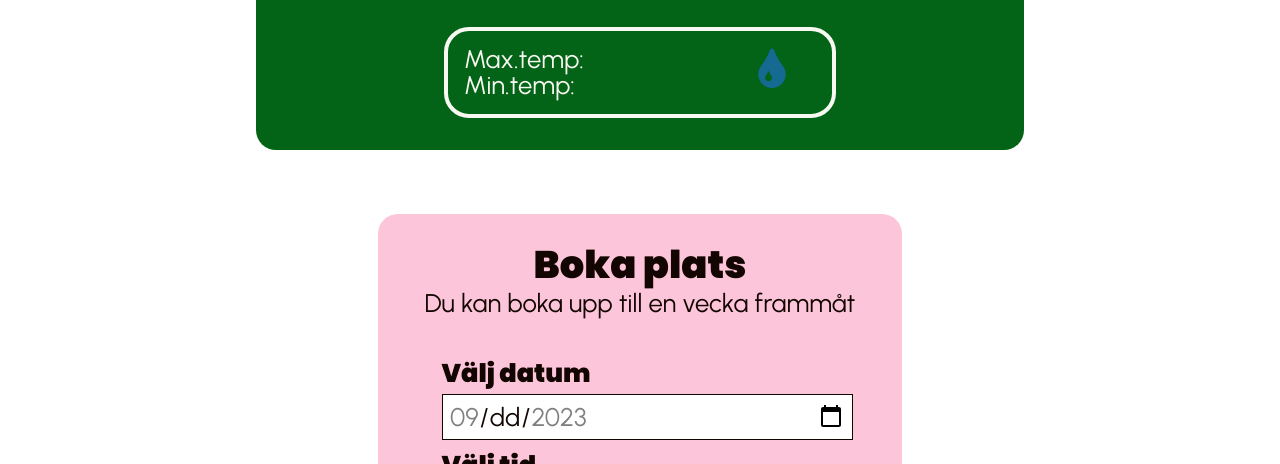
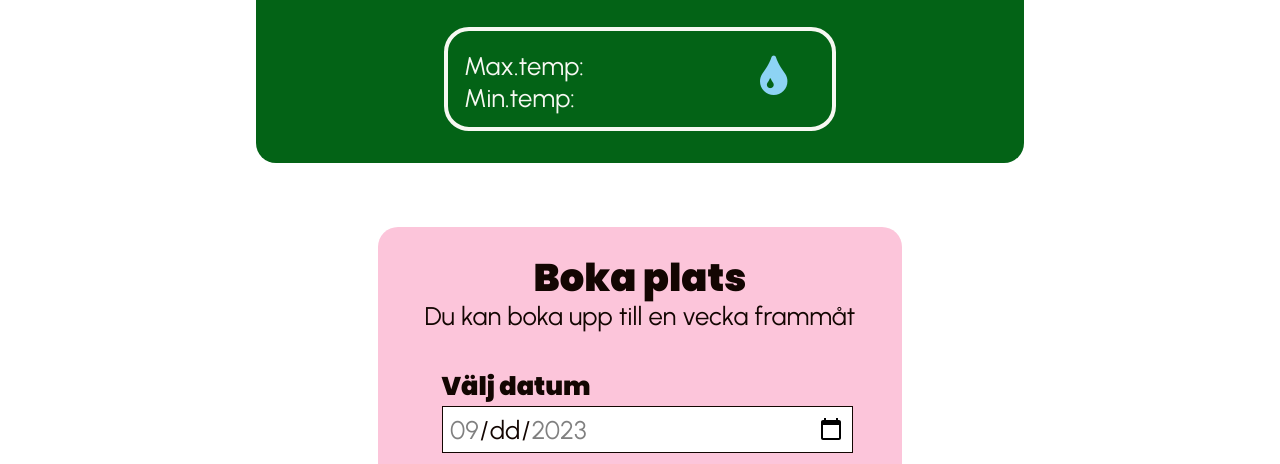
Before and after one commit to dkajo/DayNightCafe, a plain HTML site: page html/boka.html in a window 1280 px wide. Shown: the part 636-1100 px from the top of the page. Drawn offline with Linux system fonts and the light colour scheme; no server answers; a web font is replaced by a local one.

Commit message:
Updated weather widget

```diff
--- a/css/main.css
+++ b/css/main.css
@@ -272,10 +272,11 @@ table tr td:first-child {
 div.weather {
   border: 4px var(--site-white) solid;
   display: grid;
-  grid-template-columns: 2fr 1fr 1fr;
+  grid-template-columns: 2fr 1fr;
   padding: 0.5rem;
-  margin-top: 1rem;
+  margin: 1rem auto 0;
   border-radius: 25px;
+  gap: 0.2rem;
 }
 
 .weather-label {
@@ -283,21 +284,15 @@ div.weather {
   text-align: left;
 }
 
-#max-temp,
-#min-temp {
-  grid-column: 2/3;
-  text-align: right;
-}
-
 div.weather i {
-  grid-row: 2/4;
-  grid-column: 3/4;
+  grid-row: 4/5;
+  grid-column: 1/3;
   text-align: center;
   font-size: 150%;
 }
 
 .fa-tint {
-  color: rgb(21, 106, 146);
+  color: rgb(141, 211, 244);
 }
 
 .fa-sun-o {
@@ -306,6 +301,16 @@ div.weather i {
 
 .fa-cloud {
   color: lightgrey;
+}
+
+#weather-header {
+  grid-column: 1/3;
+}
+
+#max-temp,
+#min-temp {
+  grid-column: 2/3;
+  text-align: right;
 }
 
 /*  --  Styles for tablets and above  --  */
@@ -346,6 +351,22 @@ div.weather i {
     width: 80%;
     margin: 1rem auto;
   }
+
+  /*  --  Weather Widget  --  */
+  div.weather {
+    grid-template-columns: 2fr 1fr 1fr;
+    width: fit-content;
+  }
+
+  div.weather i {
+    grid-row: 2/4;
+    grid-column: 3/4;
+  }
+
+  #weather-header {
+    grid-column: 1/4;
+  }
+
 }
 
 /*  --  Styles for desktops --  */
--- a/html/boka.html
+++ b/html/boka.html
@@ -54,7 +54,7 @@
             <p>När du väljer ett datum i formuläret nedan kommer vädret uppdateras för att hjälpa dig välja vilken plats
                 du vill boka</p>
             <div class="weather">
-                <p><b id="weather-header"></b></p>
+                <p id="weather-header"><b></b></p>
                 <p class="weather-label">Max.temp:</p>
                 <p id="max-temp"></p>
                 <p class="weather-label">Min.temp:</p>
--- a/js/main.js
+++ b/js/main.js
@@ -9,7 +9,7 @@ const BOOK_FORM_SUBMIT = document.querySelector("#book-form input[type='submit']
 const BOOK_DATE = document.querySelector("#date");
 const MAX_TEMP = document.querySelector("#max-temp");
 const MIN_TEMP = document.querySelector("#min-temp");
-const WEATHER_HEADING = document.querySelector("#weather-header");
+const WEATHER_HEADING = document.querySelector("#weather-header b");
 const WEATHER_ICON = document.querySelector("div.weather i");
 
 const dateToday = getDateToday();
```
